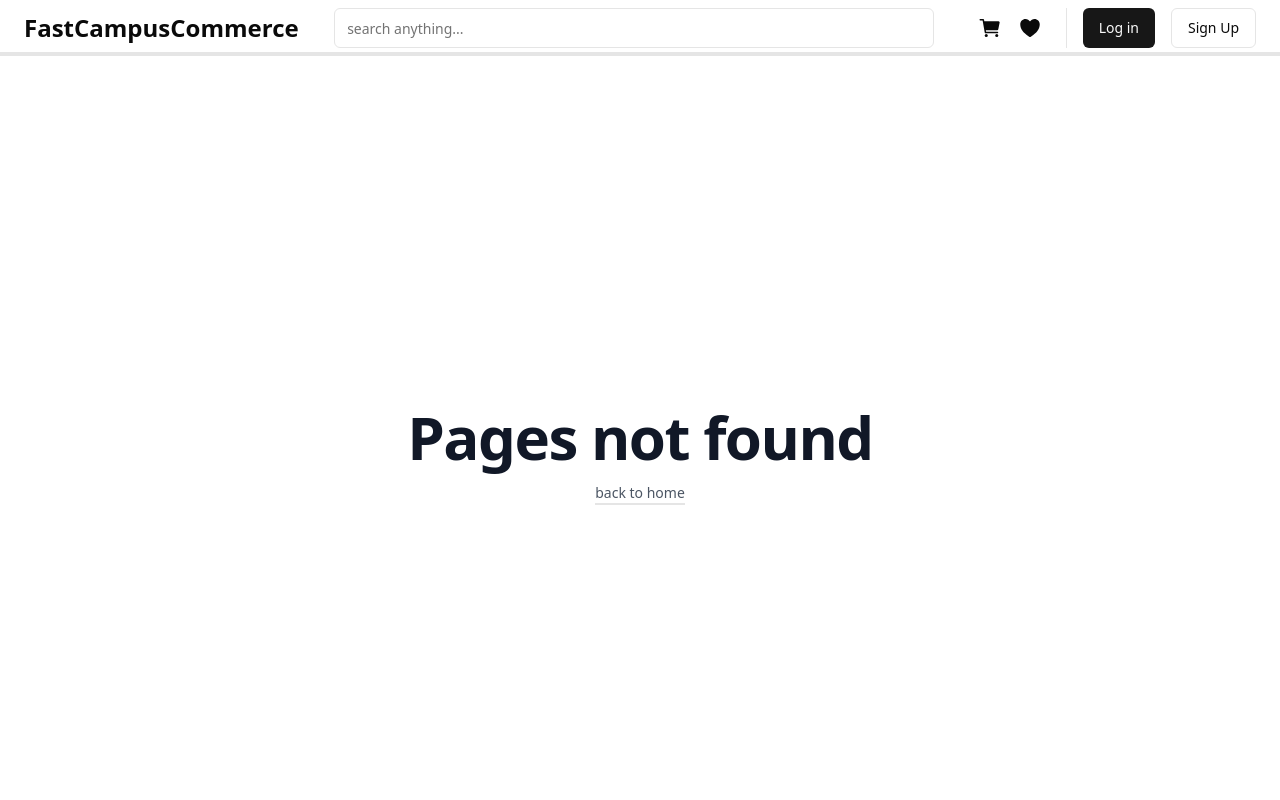
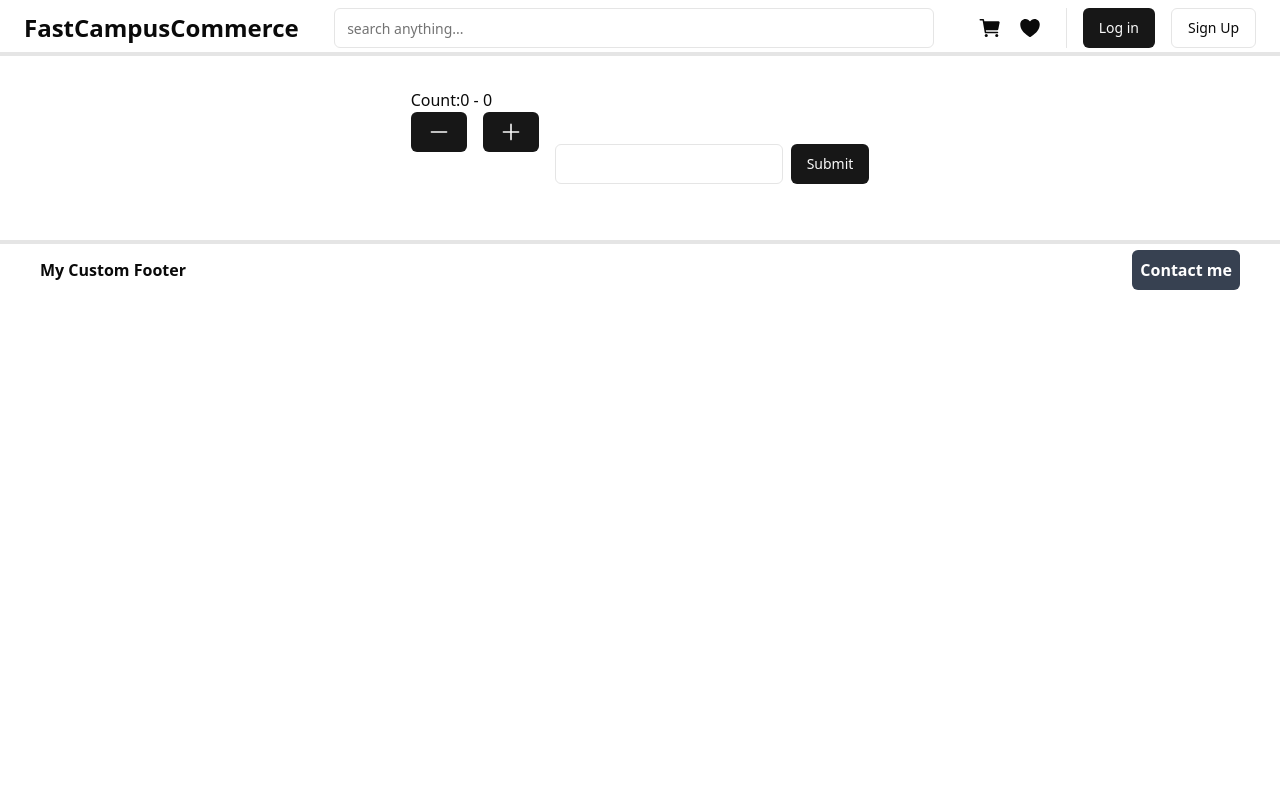
Before and after one commit to arifin2018/fastcampus-theo-frontend, a React (Vite) app: page /counter in a window 1280 px wide. Before the commit this address had no page. Shown: the top 800 px of the page. Built offline with nearby package versions, Linux system fonts and the light colour scheme.

Commit message:
update redux

```diff
--- /dev/null
+++ b/src/pages/Counter.jsx
@@ -0,0 +1,49 @@
+import { Button } from "@/components/ui/button"
+import { Input } from "@/components/ui/input";
+import { useState } from "react";
+import { RxMinus,RxPlus } from "react-icons/rx";
+import { useDispatch, useSelector } from "react-redux";
+
+const Counter = () =>{
+    const [countInput,setCountInput] = useState(0)
+
+    const numberSelector = useSelector(state => state.counter)
+
+    const dispatch = useDispatch()
+
+    const IncrementCountInput = () => {
+        dispatch({
+            type:"INCREMENT_NUMBER_VALUE"
+        })
+    }
+
+    const DecrementCountInput = () => {
+        dispatch({
+            type:"DECREMENT_NUMBER_VALUE"
+        })
+    }
+
+    return <>
+    <div>
+        <p className="flex items-center ">
+            Count:{countInput} - {numberSelector}
+        </p>
+        <div className="flex item-center gap-4">
+            <Button onClick={DecrementCountInput} className="icon" >
+                <RxMinus className="h-6 w-6"/>
+            </Button>
+            <Button onClick={IncrementCountInput} className="icon">
+                <RxPlus className="h-6 w-6"/>
+            </Button>
+
+            <div className="flex gap-2 mt-8">
+                <Input type="number" onChange={(e)=>setCountInput(e.target.value)}></Input>
+                <Button>Submit</Button>
+            </div>
+        </div>
+
+    </div>
+    </>
+}
+
+export default Counter
--- a/src/pages/admin/DeleteProductPage.jsx
+++ b/src/pages/admin/DeleteProductPage.jsx
@@ -1,11 +1,11 @@
 
 import { useLocation } from "react-router";
 import { useEffect } from "react"
-import { useNavigate,useParams } from "react-router";
+import { useNavigate } from "react-router";
 import { axiosInstance } from "@/lib/axios";
 
 
-function EditProductPage(props){
+function EditProductPage(){
     let navigate = useNavigate();
     const location = useLocation();
     const data = location.state;
--- a/src/routes/router.jsx
+++ b/src/routes/router.jsx
@@ -15,6 +15,7 @@ import { BrowserRouter, Routes, Route, useLocation } from "react-router"; // Gun
 import { Provider } from "react-redux";
 import { legacy_createStore } from "redux";
 import { store } from "@/stores/store";
+import Counter from "@/pages/Counter";
 
 
 const globalStore = legacy_createStore(store);
@@ -53,6 +54,14 @@ const Layout = () => {
               element={
                 <WrapperHome>
                   <App />
+                </WrapperHome>
+              }
+            />
+            <Route
+              path="/counter"
+              element={
+                <WrapperHome>
+                  <Counter />
                 </WrapperHome>
               }
             />
--- /dev/null
+++ b/src/stores/counter.js
@@ -0,0 +1,10 @@
+export const counterReducer = (state= 0,action) => {
+    switch (action.type) {
+        case "INCREMENT_NUMBER_VALUE":
+            return state+1
+        case "DECREMENT_NUMBER_VALUE": // ✅ Tambahkan case decrement
+            return state - 1;
+        default:
+            return state; // ✅ Jangan ubah state jika action tidak dikenali
+    }
+}
--- a/src/stores/store.js
+++ b/src/stores/store.js
@@ -1,6 +1,8 @@
 import { combineReducers } from "redux";
 import { userReducer } from "./user";
+import { counterReducer } from "./counter";
 
 export const store = combineReducers({
-    user: userReducer
+    user: userReducer,
+    counter: counterReducer
 });
```
Also changed, not shown: 1 other file (tests, documents, lock files or other folders).
